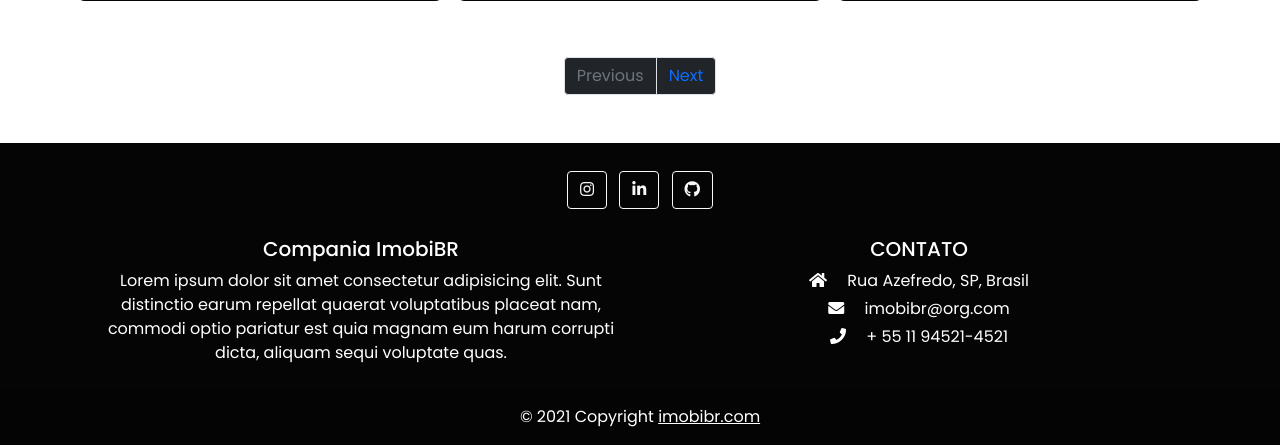
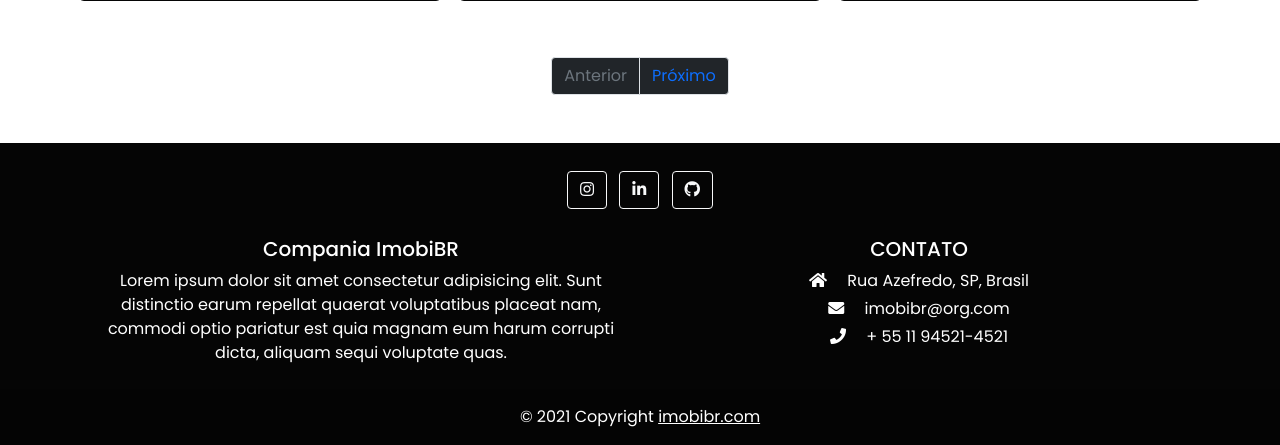
Before and after one commit to satoosan/ImobiBR, a Django app: page / in a window 1280 px wide. Shown: the part 1102-1547 px from the top of the page. Run offline with Django 4.2, Linux system fonts and the light colour scheme; a user stored in the database is signed in; data comes from the database, SQL or seed files in the repository; parts of the project's set-up code (start-up, migrations or seed data) failed here and were passed over.

Commit message:
translated

```diff
--- a/imobi/plataforma/templates/home.html
+++ b/imobi/plataforma/templates/home.html
@@ -99,21 +99,21 @@
 
             {% if page.has_previous %}
               <li class="page-item">
-                <a class="page-link bg-dark" href="{% url 'home' %}?page={{ page.previous_page_number }}">Previous</a>
+                <a class="page-link bg-dark" href="{% url 'home' %}?page={{ page.previous_page_number }}">Anterior</a>
               </li>
             {% else %}
               <li class="page-item disabled">
-                <a class="page-link bg-dark" href="#">Previous</a>
+                <a class="page-link bg-dark" href="#">Anterior</a>
               </li>
             {%endif %}
 
             {% if page.has_next %}
               <li class="page-item">
-                <a class="page-link bg-dark" href="{% url 'home' %}?page={{ page.next_page_number }}">Next</a>
+                <a class="page-link bg-dark" href="{% url 'home' %}?page={{ page.next_page_number }}">Próximo</a>
               </li>
             {% else %}
               <li class="page-item disabled">
-                <a class="page-link bg-dark" href="">Next</a>
+                <a class="page-link bg-dark" href="">Próximo</a>
               </li>
             {%endif %}
 
```
